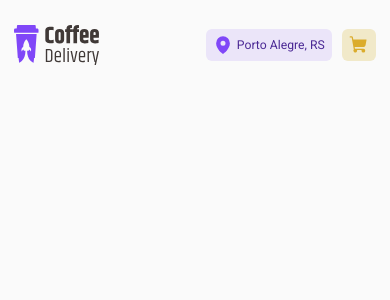
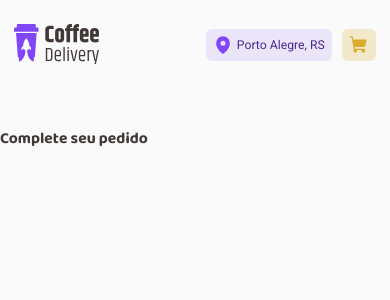
Before and after one commit to GabrielMatoss/CoffeeHouse, a React (Vite) app: page /completeOrder in a window 390 px wide. Shown: the top 300 px of the page. Built offline with nearby package versions, Linux system fonts and the light colour scheme.

Commit message:
feat(src): add navlink and its paths. Optimized the responsiveness

```diff
--- a/src/components/Header/index.tsx
+++ b/src/components/Header/index.tsx
@@ -1,13 +1,17 @@
 import { CartButton, HeaderButtonsContainer, HeaderContainer, LocalizationButton } from "./styles";
 import coffeeDeliveryLogo from "../../assets/coffeeDeliveryLogo.svg";
 import { MapPin, ShoppingCart } from "phosphor-react";
+import { NavLink } from "react-router-dom";
 
 
 export function Header(){
     return(
         <HeaderContainer>
             <div className="container">
+                <NavLink to="/">
                 <img src={coffeeDeliveryLogo} />
+                </NavLink>
+
 
                 <HeaderButtonsContainer>
                     <LocalizationButton>
@@ -15,9 +19,11 @@ export function Header(){
                         Porto Alegre, RS
                     </LocalizationButton>
 
+                    <NavLink to={"/completeOrder"}>
                     <CartButton>
                         <ShoppingCart size={20} weight="fill"/>
                     </CartButton>
+                    </NavLink>
 
                 </HeaderButtonsContainer>
             </div>
--- a/src/pages/CompleteOrder/components/CompleteOrderForm/index.tsx
+++ b/src/pages/CompleteOrder/components/CompleteOrderForm/index.tsx
@@ -3,7 +3,7 @@ import { CompleteOrderFormContainer } from "./styles";
 export function CompleteOrderForm(){
     return(
         <CompleteOrderFormContainer>
-
+            <h3>Complete seu pedido</h3>
         </CompleteOrderFormContainer>
     );
 }
--- a/src/pages/CompleteOrder/components/CompleteOrderForm/styles.ts
+++ b/src/pages/CompleteOrder/components/CompleteOrderForm/styles.ts
@@ -5,4 +5,12 @@ export const CompleteOrderFormContainer = styled.div`
     flex-direction: column;
     gap: 0.75rem;
     width: 40rem;
+
+    h3 {
+        font-size: 1.125rem;
+        color: ${({theme}) => theme.colors["base-subtitle"]};
+        font-family: 'Baloo 2', cursive;
+        font-weight: 700;
+       // line-height: 130%;
+    }
 `;
--- a/src/pages/Home/components/CoffeeGallery/styles.ts
+++ b/src/pages/Home/components/CoffeeGallery/styles.ts
@@ -2,7 +2,7 @@ import styled from "styled-components";
 
 export const CoffeeGalleryContainer = styled.section`
   width: 100%;
-  margin-top: 2rem;
+  margin-top: 8rem;
   padding-inline: 1rem;
   h3 {
     font-size: 2rem;
--- a/src/pages/Home/components/Hero/styles.ts
+++ b/src/pages/Home/components/Hero/styles.ts
@@ -4,7 +4,7 @@ import heroBackground from "../../../../assets/heroBackground.png";
 
 export const HeroContainer = styled.section`
   width: 100%;
-  height: max-content;
+  height: 34rem;
   background: ${({ theme }) => `url(${heroBackground}) no-repeat center,
       linear-gradient(
         0deg,
@@ -21,7 +21,9 @@ export const HeroContainer = styled.section`
     padding-inline: 1rem;
   }
   @media (max-width: 1060px) {
+    margin-top: 4rem;
     padding-inline: 1rem;
+    height: max-content;
   }
 `;
 
```
